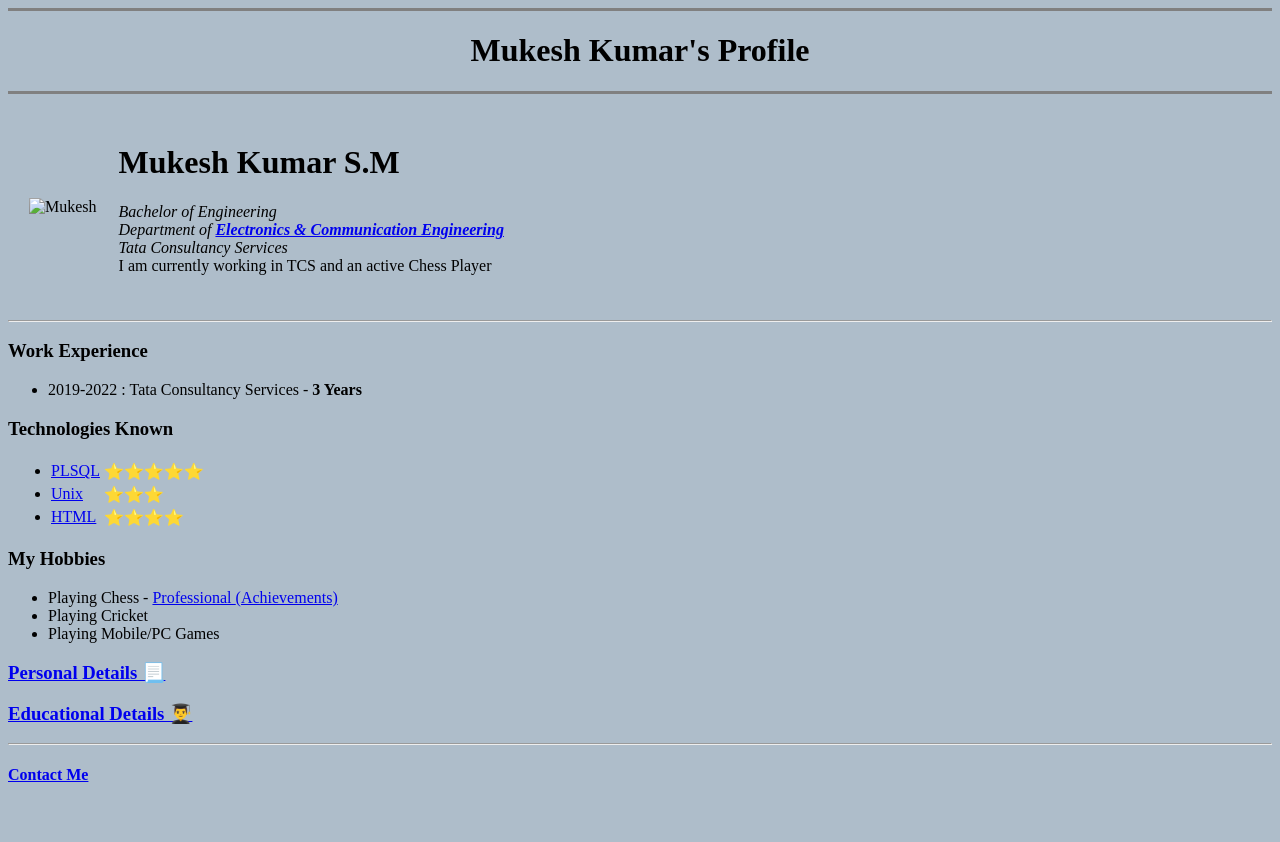
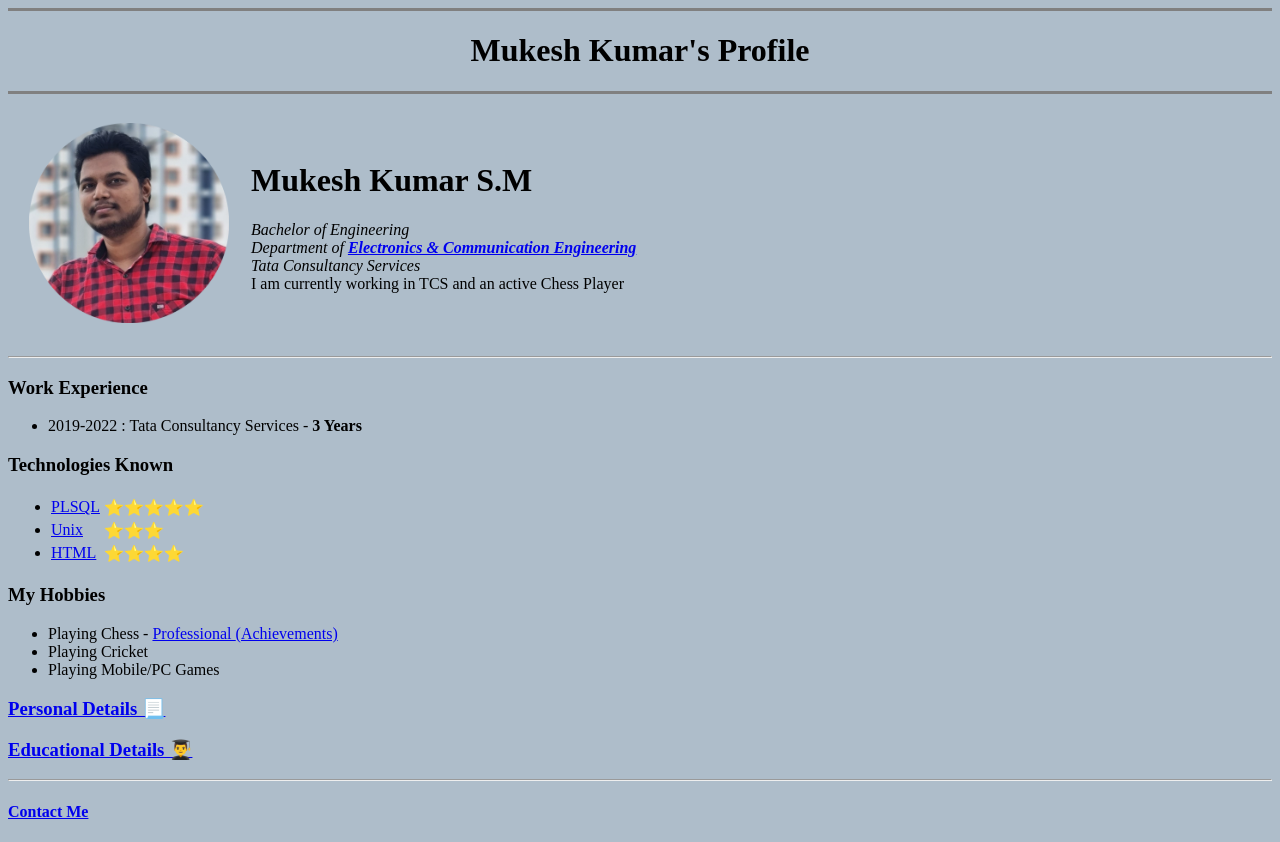
Before and after one commit to mukeshkumar97/CV, a plain HTML site: page Index.html in a window 1280 px wide. Before the commit the page ends 806 px from the top, so only its background shows below. Drawn offline with Linux system fonts and the light colour scheme.

Commit message:
Update Index.html

```diff
--- a/Index.html
+++ b/Index.html
@@ -14,7 +14,7 @@
   <hr size="3" noshade />
   <table cellspacing="20">
     <tr>
-      <td><img src="images/my pic.jpg" alt="Mukesh" width="200" height='200'></td>
+      <td><img src="images/my pic.png" alt="Mukesh" width="200" height='200'></td>
       <td>
         <h1>Mukesh Kumar S.M</h1>
         <p><em>Bachelor of Engineering</em><br />
```
